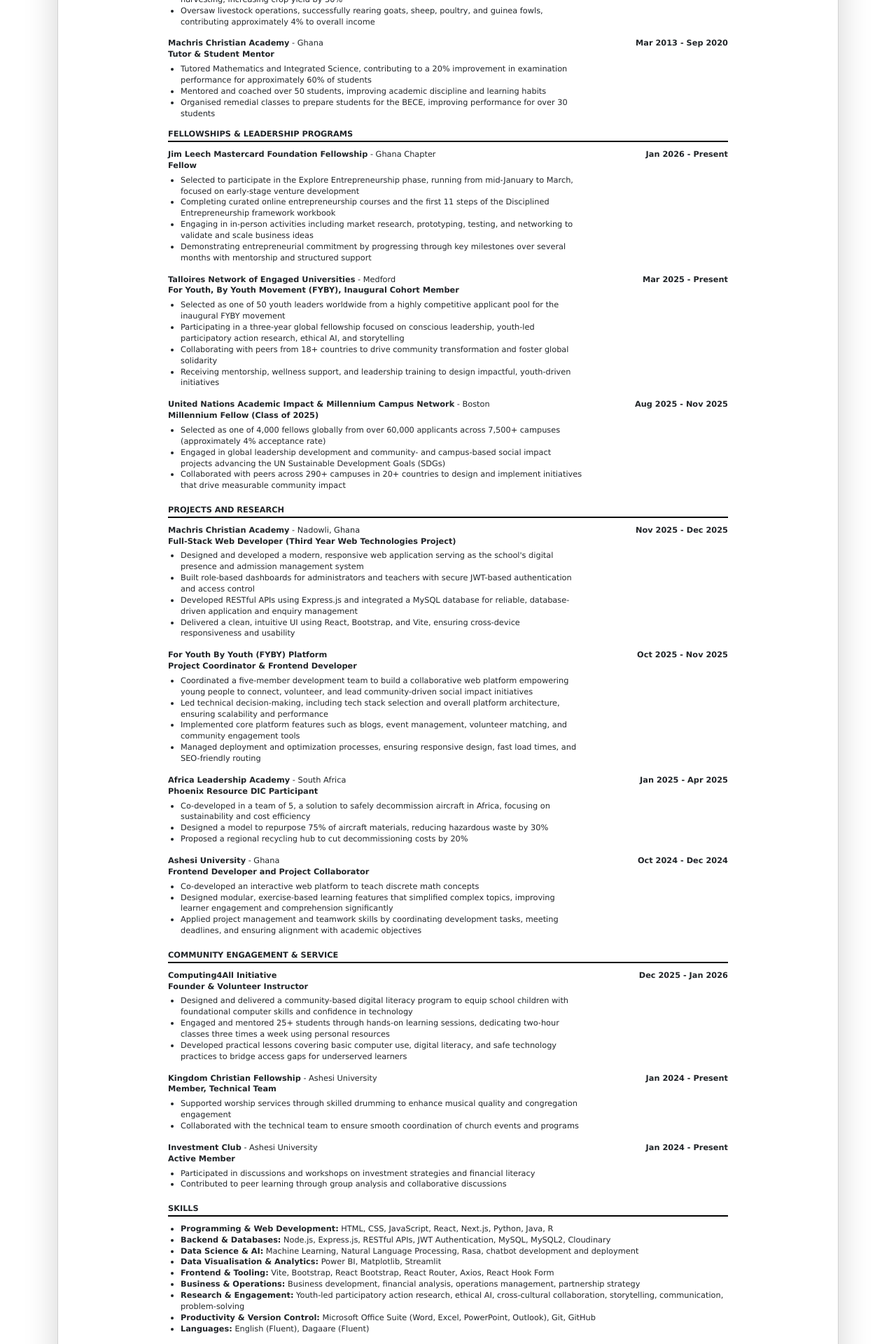
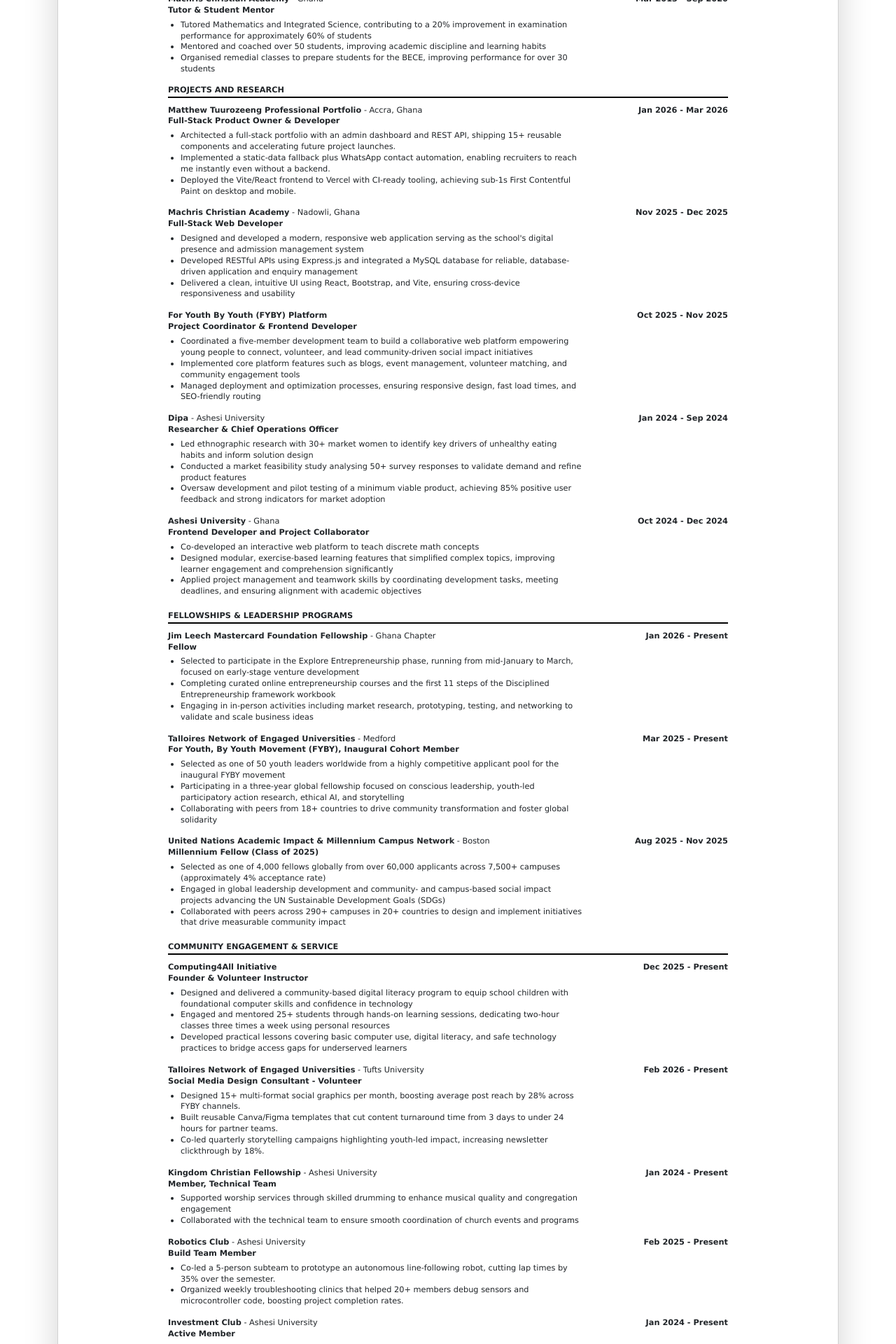
Before and after one commit to MatthewTuurozeeng/Matthew_Tuurozeeng_Digital_Portfolio, a React (Vite) app in the folder frontend/: page /cv in a window 1280 px wide. Shown: the part 2160-4080 px from the top of the page at 70% size. Built offline with nearby package versions, Linux system fonts and the light colour scheme; no server answers.

Commit message:
Restructured cv display

```diff
--- a/frontend/src/pages/CV.tsx
+++ b/frontend/src/pages/CV.tsx
@@ -213,6 +213,19 @@
                   <div className="right">Apr 2024 - May 2024</div>
                 </div>
 
+                <div className="entry">
+                  <div className="left">
+                    <strong>Africa Leadership Academy</strong> - South Africa <br />
+                    <b>Phoenix Resource DIC Participant</b>
+                    <ul>
+                      <li>Co-developed in a team of 5, a solution to safely decommission aircraft in Africa, focusing on sustainability and cost efficiency</li>
+                      <li>Designed a model to repurpose 75% of aircraft materials, reducing hazardous waste by 30%</li>
+                      <li>Proposed a regional recycling hub to cut decommissioning costs by 20%</li>
+                    </ul>
+                  </div>
+                  <div className="right">Jan 2025 - Apr 2025</div>
+                </div>
+
               </section>
               <div className="entry">
                   <div className="left">
@@ -252,35 +265,9 @@
                         Conducted research to identify 5+ potential partnership opportunities, leading to two new
                         partnership agreements
                       </li>
-                      <li>
-                        Supported cross-functional collaboration by facilitating communication between internal
-                        teams and external stakeholders
-                      </li>
                     </ul>
                   </div>
                 <div className="right">Jun 2024 - Oct 2024</div>
-              </div>
-
-              <div className="entry">
-                <div className="left">
-                  <strong>Dipa (Business Start-up)</strong> - Ashesi University <br />
-                  <b>Researcher & Chief Operations Officer</b>
-                  <ul>
-                    <li>
-                      Led ethnographic research with 30+ market women to identify key drivers of unhealthy eating
-                      habits and inform solution design
-                    </li>
-                    <li>
-                      Conducted a market feasibility study analysing 50+ survey responses to validate demand and
-                      refine product features
-                    </li>
-                    <li>
-                      Oversaw development and pilot testing of a minimum viable product, achieving 85% positive
-                      user feedback and strong indicators for market adoption
-                    </li>
-                  </ul>
-                </div>
-                <div className="right">Jan 2024 - Sep 2024</div>
               </div>
 
               <div className="entry">
@@ -325,6 +312,110 @@
               <div className="right">Mar 2013 - Sep 2020</div>
             </div>
 
+
+
+              {/* Projects Section */}
+              <section>
+                <h2>PROJECTS AND RESEARCH</h2>
+                <div className="entry">
+                  <div className="left">
+                    <strong>Matthew Tuurozeeng Professional Portfolio</strong> - Accra, Ghana <br />
+                    <b>Full-Stack Product Owner & Developer</b>
+                    <ul>
+                      <li>
+                        Architected a full-stack portfolio with an admin dashboard and REST API, shipping 15+ reusable components and accelerating future project launches.
+                      </li>
+                      <li>
+                        Implemented a static-data fallback plus WhatsApp contact automation, enabling recruiters to reach me instantly even without a backend.
+                      </li>
+                      <li>
+                        Deployed the Vite/React frontend to Vercel with CI-ready tooling, achieving sub-1s First Contentful Paint on desktop and mobile.
+                      </li>
+                    </ul>
+                  </div>
+                  <div className="right">Jan 2026 - Mar 2026</div>
+                </div>
+
+                <div className="entry">
+                  <div className="left">
+                    <strong>Machris Christian Academy</strong> - Nadowli, Ghana <br />
+                    <b>Full-Stack Web Developer</b>
+                    <ul>
+                      <li>
+                        Designed and developed a modern, responsive web application serving as the school's digital
+                        presence and admission management system
+                      </li>
+                      <li>
+                        Developed RESTful APIs using Express.js and integrated a MySQL database for reliable,
+                        database-driven application and enquiry management
+                      </li>
+                      <li>
+                        Delivered a clean, intuitive UI using React, Bootstrap, and Vite, ensuring cross-device
+                        responsiveness and usability
+                      </li>
+                    </ul>
+                  </div>
+                  <div className="right">Nov 2025 - Dec 2025</div>
+                </div>
+
+                <div className="entry">
+                  <div className="left">
+                    <strong>For Youth By Youth (FYBY) Platform</strong> <br />
+                    <b>Project Coordinator & Frontend Developer</b>
+                    <ul>
+                      <li>
+                        Coordinated a five-member development team to build a collaborative web platform empowering
+                        young people to connect, volunteer, and lead community-driven social impact initiatives
+                      </li>
+                      <li>
+                        Implemented core platform features such as blogs, event management, volunteer matching, and
+                        community engagement tools
+                      </li>
+                      <li>
+                        Managed deployment and optimization processes, ensuring responsive design, fast load times,
+                        and SEO-friendly routing
+                      </li>
+                    </ul>
+                  </div>
+                  <div className="right">Oct 2025 - Nov 2025</div>
+                </div>
+
+                <div className="entry">
+                <div className="left">
+                  <strong>Dipa </strong> - Ashesi University <br />
+                  <b>Researcher & Chief Operations Officer</b>
+                  <ul>
+                    <li>
+                      Led ethnographic research with 30+ market women to identify key drivers of unhealthy eating
+                      habits and inform solution design
+                    </li>
+                    <li>
+                      Conducted a market feasibility study analysing 50+ survey responses to validate demand and
+                      refine product features
+                    </li>
+                    <li>
+                      Oversaw development and pilot testing of a minimum viable product, achieving 85% positive
+                      user feedback and strong indicators for market adoption
+                    </li>
+                  </ul>
+                </div>
+                <div className="right">Jan 2024 - Sep 2024</div>
+              </div>
+
+                <div className="entry">
+                  <div className="left">
+                    <strong>Ashesi University</strong> - Ghana <br />
+                    <b>Frontend Developer and Project Collaborator</b>
+                    <ul>
+                      <li>Co-developed an interactive web platform to teach discrete math concepts</li>
+                      <li>Designed modular, exercise-based learning features that simplified complex topics, improving learner engagement and comprehension significantly</li>
+                      <li>Applied project management and teamwork skills by coordinating development tasks, meeting deadlines, and ensuring alignment with academic objectives</li>
+                    </ul>
+                  </div>
+                  <div className="right">Oct 2024 - Dec 2024</div>
+                </div>
+              </section>
+
               <section>
             <h2>FELLOWSHIPS & LEADERSHIP PROGRAMS</h2>
 
@@ -345,10 +436,6 @@
                   <li>
                     Engaging in in-person activities including market research, prototyping, testing, and
                     networking to validate and scale business ideas
-                  </li>
-                  <li>
-                    Demonstrating entrepreneurial commitment by progressing through key milestones over
-                    several months with mentorship and structured support
                   </li>
                 </ul>
               </div>
@@ -373,10 +460,7 @@
                     Collaborating with peers from 18+ countries to drive community transformation and foster
                     global solidarity
                   </li>
-                  <li>
-                    Receiving mentorship, wellness support, and leadership training to design impactful,
-                    youth-driven initiatives
-                  </li>
+
                 </ul>
               </div>
               <div className="right"> Mar 2025 - Present</div>
@@ -407,90 +491,6 @@
 
           </section>
 
-
-              {/* Projects Section */}
-              <section>
-                <h2>PROJECTS AND RESEARCH</h2>
-                <div className="entry">
-                  <div className="left">
-                    <strong>Machris Christian Academy</strong> - Nadowli, Ghana <br />
-                    <b>Full-Stack Web Developer (Third Year Web Technologies Project)</b>
-                    <ul>
-                      <li>
-                        Designed and developed a modern, responsive web application serving as the school's digital
-                        presence and admission management system
-                      </li>
-                      <li>
-                        Built role-based dashboards for administrators and teachers with secure JWT-based
-                        authentication and access control
-                      </li>
-                      <li>
-                        Developed RESTful APIs using Express.js and integrated a MySQL database for reliable,
-                        database-driven application and enquiry management
-                      </li>
-                      <li>
-                        Delivered a clean, intuitive UI using React, Bootstrap, and Vite, ensuring cross-device
-                        responsiveness and usability
-                      </li>
-                    </ul>
-                  </div>
-                  <div className="right">Nov 2025 - Dec 2025</div>
-                </div>
-
-                <div className="entry">
-                  <div className="left">
-                    <strong>For Youth By Youth (FYBY) Platform</strong> <br />
-                    <b>Project Coordinator & Frontend Developer</b>
-                    <ul>
-                      <li>
-                        Coordinated a five-member development team to build a collaborative web platform empowering
-                        young people to connect, volunteer, and lead community-driven social impact initiatives
-                      </li>
-                      <li>
-                        Led technical decision-making, including tech stack selection and overall platform
-                        architecture, ensuring scalability and performance
-                      </li>
-                      <li>
-                        Implemented core platform features such as blogs, event management, volunteer matching, and
-                        community engagement tools
-                      </li>
-                      <li>
-                        Managed deployment and optimization processes, ensuring responsive design, fast load times,
-                        and SEO-friendly routing
-                      </li>
-                    </ul>
-                  </div>
-                  <div className="right">Oct 2025 - Nov 2025</div>
-                </div>
-
-
-                <div className="entry">
-                  <div className="left">
-                    <strong>Africa Leadership Academy</strong> - South Africa <br />
-                    <b>Phoenix Resource DIC Participant</b>
-                    <ul>
-                      <li>Co-developed in a team of 5, a solution to safely decommission aircraft in Africa, focusing on sustainability and cost efficiency</li>
-                      <li>Designed a model to repurpose 75% of aircraft materials, reducing hazardous waste by 30%</li>
-                      <li>Proposed a regional recycling hub to cut decommissioning costs by 20%</li>
-                    </ul>
-                  </div>
-                  <div className="right">Jan 2025 - Apr 2025</div>
-                </div>
-
-                <div className="entry">
-                  <div className="left">
-                    <strong>Ashesi University</strong> - Ghana <br />
-                    <b>Frontend Developer and Project Collaborator</b>
-                    <ul>
-                      <li>Co-developed an interactive web platform to teach discrete math concepts</li>
-                      <li>Designed modular, exercise-based learning features that simplified complex topics, improving learner engagement and comprehension significantly</li>
-                      <li>Applied project management and teamwork skills by coordinating development tasks, meeting deadlines, and ensuring alignment with academic objectives</li>
-                    </ul>
-                  </div>
-                  <div className="right">Oct 2024 - Dec 2024</div>
-                </div>
-              </section>
-
               {/* Co-curricular Activities */}
               <section>
                 <h2>COMMUNITY ENGAGEMENT & SERVICE</h2>
@@ -513,7 +513,25 @@
                       </li>
                     </ul>
                   </div>
-                  <div className="right">Dec 2025 - Jan 2026</div>
+                  <div className="right">Dec 2025 - Present</div>
+                </div>
+                <div className="entry">
+                  <div className="left">
+                    <strong>Talloires Network of Engaged Universities</strong> - Tufts University <br />
+                    <b>Social Media Design Consultant - Volunteer</b>
+                    <ul>
+                      <li>
+                        Designed 15+ multi-format social graphics per month, boosting average post reach by 28% across FYBY channels.
+                      </li>
+                      <li>
+                        Built reusable Canva/Figma templates that cut content turnaround time from 3 days to under 24 hours for partner teams.
+                      </li>
+                      <li>
+                        Co-led quarterly storytelling campaigns highlighting youth-led impact, increasing newsletter clickthrough by 18%.
+                      </li>
+                    </ul>
+                  </div>
+                  <div className="right">Feb 2026 - Present</div>
                 </div>
 
                   <div className="entry">
@@ -532,6 +550,22 @@
                       </ul>
                     </div>
                     <div className="right">Jan 2024 - Present</div>
+                  </div>
+
+                  <div className="entry">
+                    <div className="left">
+                      <strong>Robotics Club</strong> - Ashesi University <br />
+                      <b>Build Team Member</b>
+                      <ul>
+                        <li>
+                          Co-led a 5-person subteam to prototype an autonomous line-following robot, cutting lap times by 35% over the semester.
+                        </li>
+                        <li>
+                          Organized weekly troubleshooting clinics that helped 20+ members debug sensors and microcontroller code, boosting project completion rates.
+                        </li>
+                      </ul>
+                    </div>
+                    <div className="right">Feb 2025 - Present</div>
                   </div>
 
                   <div className="entry">
@@ -555,18 +589,21 @@
                             {/* Skills Section */}
               <section>
                 <h2>SKILLS</h2>
+
+                <div className="skill-category mt-2">
+                  <h2 className="skill-subheading">Technical</h2>
                   <ul>
                     <li>
                       <strong>Programming & Web Development:</strong> HTML, CSS, JavaScript, React, Next.js, Python,
-                    Java, R
+                      Java, R, Rasa, MySQL
                     </li>
                     <li>
                       <strong>Backend & Databases:</strong> Node.js, Express.js, RESTful APIs, JWT Authentication,
-                    MySQL, MySQL2, Cloudinary
+                      MySQL2, Cloudinary
                     </li>
                     <li>
-                    <strong>Data Science & AI:</strong> Machine Learning, Natural Language Processing, Rasa,
-                    chatbot development and deployment
+                      <strong>Data Science & AI:</strong> Machine Learning, Natural Language Processing, chatbot
+                      development & deployment
                     </li>
                     <li>
                       <strong>Data Visualisation & Analytics:</strong> Power BI, Matplotlib, Streamlit
@@ -576,21 +613,36 @@
                       React Hook Form
                     </li>
                     <li>
+                      <strong>Productivity & Version Control:</strong> Microsoft Office Suite (Word, Excel,
+                      PowerPoint, Outlook), Git, GitHub
+                    </li>
+                  </ul>
+                </div>
+
+                <div className="skill-category mt-3">
+                  <h2 className="skill-subheading">Leadership and Professional</h2>
+                  <ul>
+                    <li>
+                      <strong>Project Management:</strong> Team coordination, meeting deadlines, communication,
+                      problem-solving
+                    </li>
+                    <li>
                       <strong>Business & Operations:</strong> Business development, financial analysis, operations
                       management, partnership strategy
                     </li>
                     <li>
                       <strong>Research & Engagement:</strong> Youth-led participatory action research, ethical AI,
-                    cross-cultural collaboration, storytelling, communication, problem-solving
+                      cross-cultural collaboration, storytelling
                     </li>
                     <li>
-                    <strong>Productivity & Version Control:</strong> Microsoft Office Suite (Word, Excel,
-                    PowerPoint, Outlook), Git, GitHub
+                      <strong>Core Strengths:</strong> Strategic leadership and decision-making, designing and
+                      implementing scalable solutions
                     </li>
                     <li>
                       <strong>Languages:</strong> English (Fluent), Dagaare (Fluent)
                     </li>
                   </ul>
+                </div>
               </section>
 
 
--- a/frontend/src/styles/cv.css
+++ b/frontend/src/styles/cv.css
@@ -30,7 +30,7 @@
   max-width: 800px;
   margin: auto;
   line-height: 1.4;
-  font-family: Verdana, sans-serif;
+  font-family: Verdana;;
   font-size: 8.5pt;
 }
 
@@ -55,7 +55,9 @@
 
 .My-CV-container .contact-info p {
   margin: 2px 0;
+
 }
+
 
 .My-CV-container a {
   color: inherit;
@@ -112,6 +114,13 @@
   margin-bottom: 5px;
 }
 
+
+.My-CV-container .name,
+.My-CV-container .contact-info {
+  text-align: center;
+}
+
+
 /* Print Styles */
 @media print {
   .btn, .card-header, nav, footer, .section-title, h4, .lead {
@@ -128,3 +137,24 @@
     box-shadow: none !important;
   }
 }
+
+
+section .skill-category h2,
+section .skiskill-category .skill-subheading
+section .subsection-title {
+  font-family: Verdana;
+  text-transform: none;
+  border-bottom: none;
+  font-size: 8.5pt;
+  margin-bottom: 7px;
+
+}
+
+.skill-subheading {
+  font-family: Verdana;
+  font-size: 8.5pt;
+  text-transform: none;
+  border-bottom: none;
+  margin-bottom: 7px;
+
+}
```
Lines whose indentation alone changed are shown as unchanged.
